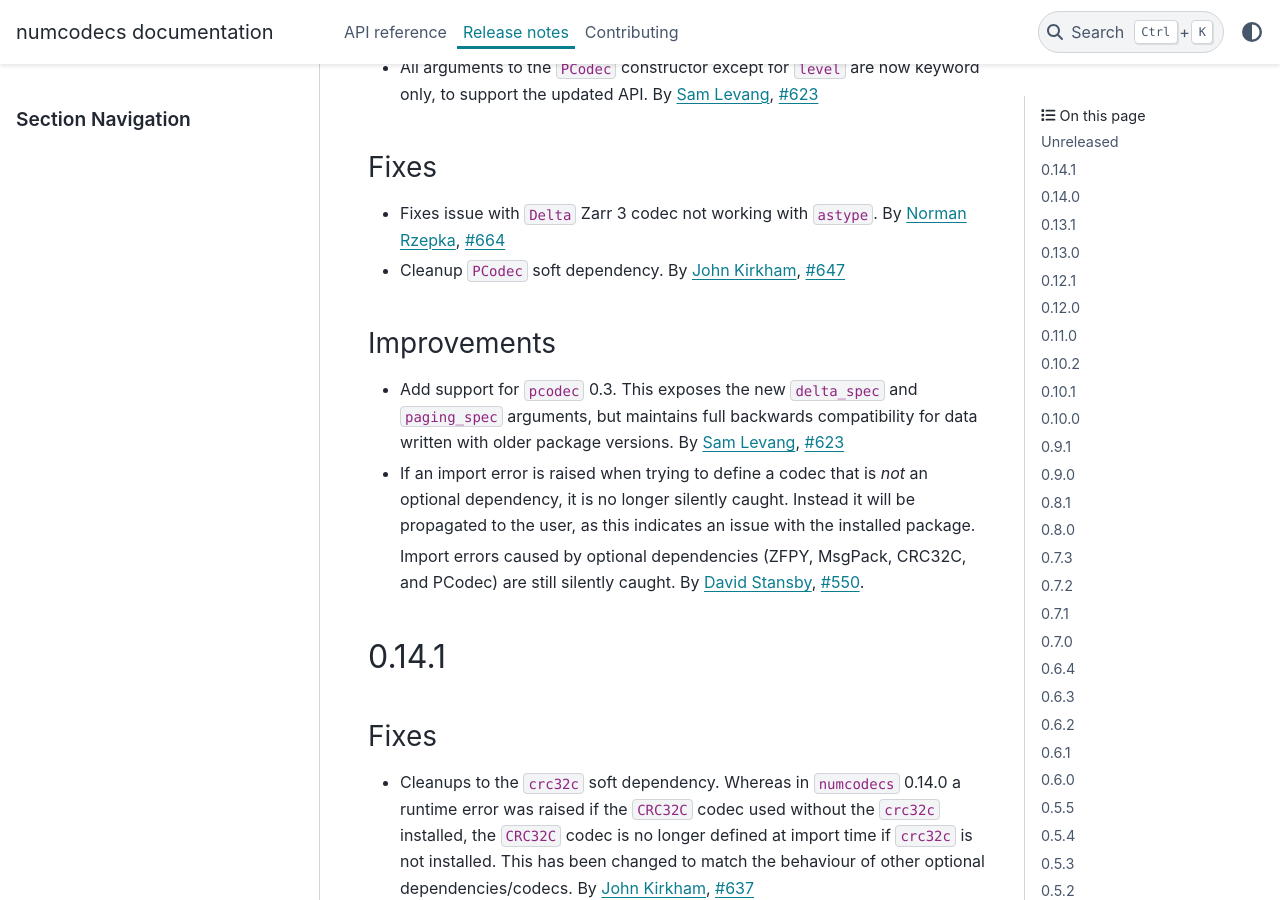
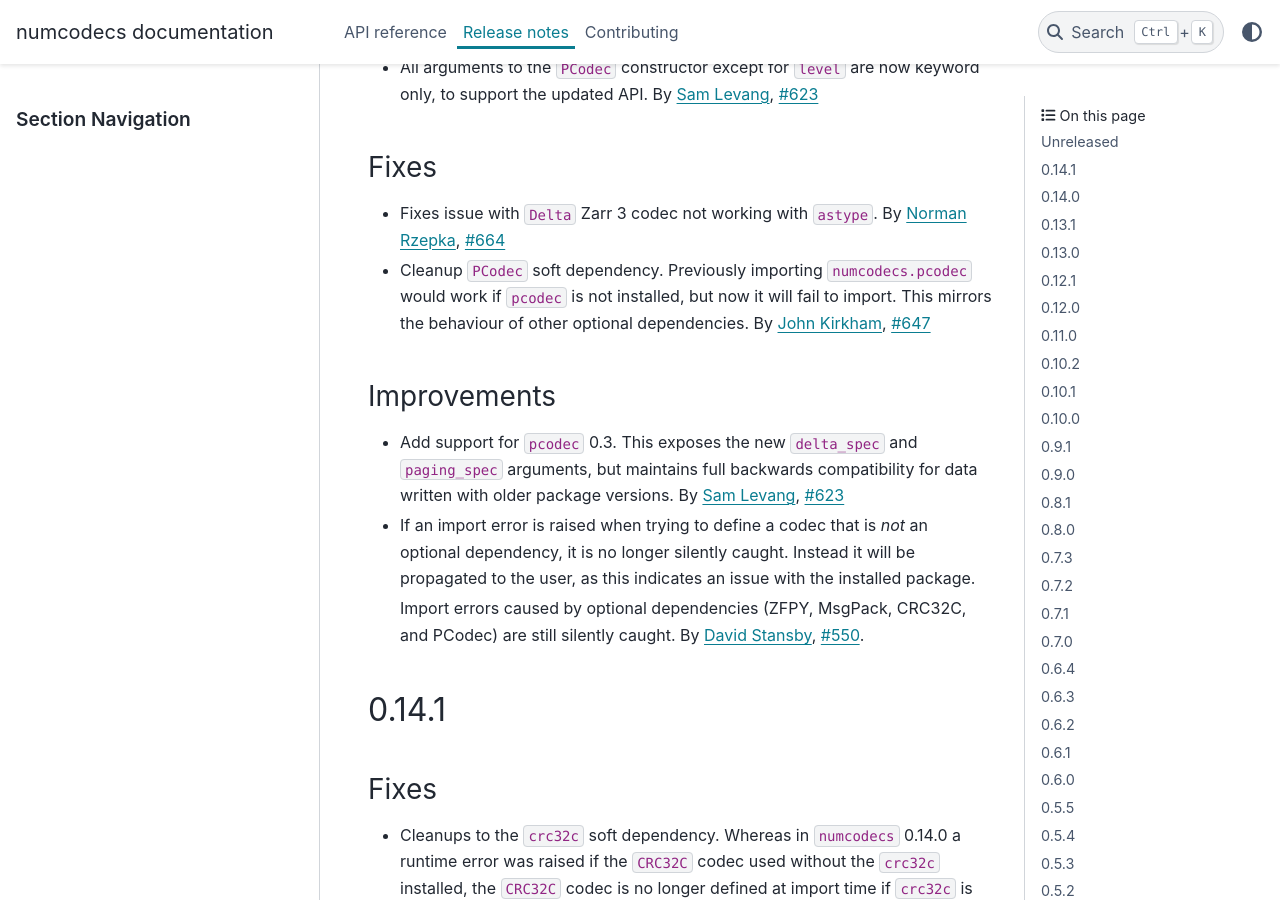
Before and after one commit to zarr-developers/numcodecs, a Sphinx documentation site: the page built from docs/release.rst, in a window 1280 px wide and 900 px high, scrolled down 312 px. Built offline with Sphinx 7.4.7 and the PyData theme 0.15.4, drawn with Linux system fonts in a browser that asks for light colours; the version number could not be read and is left out.

Commit message:
Update release note

```diff
--- a/docs/release.rst
+++ b/docs/release.rst
@@ -28,6 +28,8 @@ Fixes
 * Fixes issue with ``Delta`` Zarr 3 codec not working with ``astype``.
   By :user:`Norman Rzepka <normanrz>`, :issue:`664`
 * Cleanup ``PCodec`` soft dependency.
+  Previously importing ``numcodecs.pcodec`` would work if ``pcodec`` is not installed,
+  but now it will fail to import. This mirrors the behaviour of other optional dependencies.
   By :user:`John Kirkham <jakirkham>`, :issue:`647`
 
 
```
